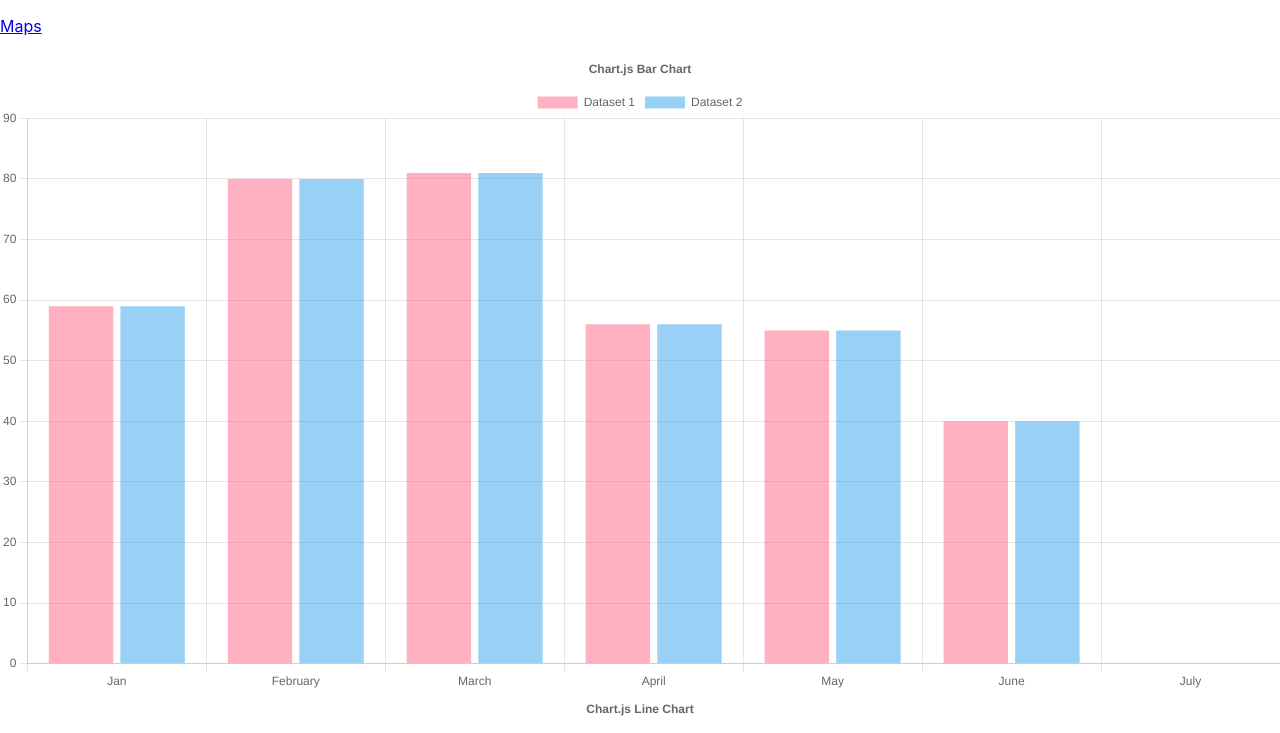
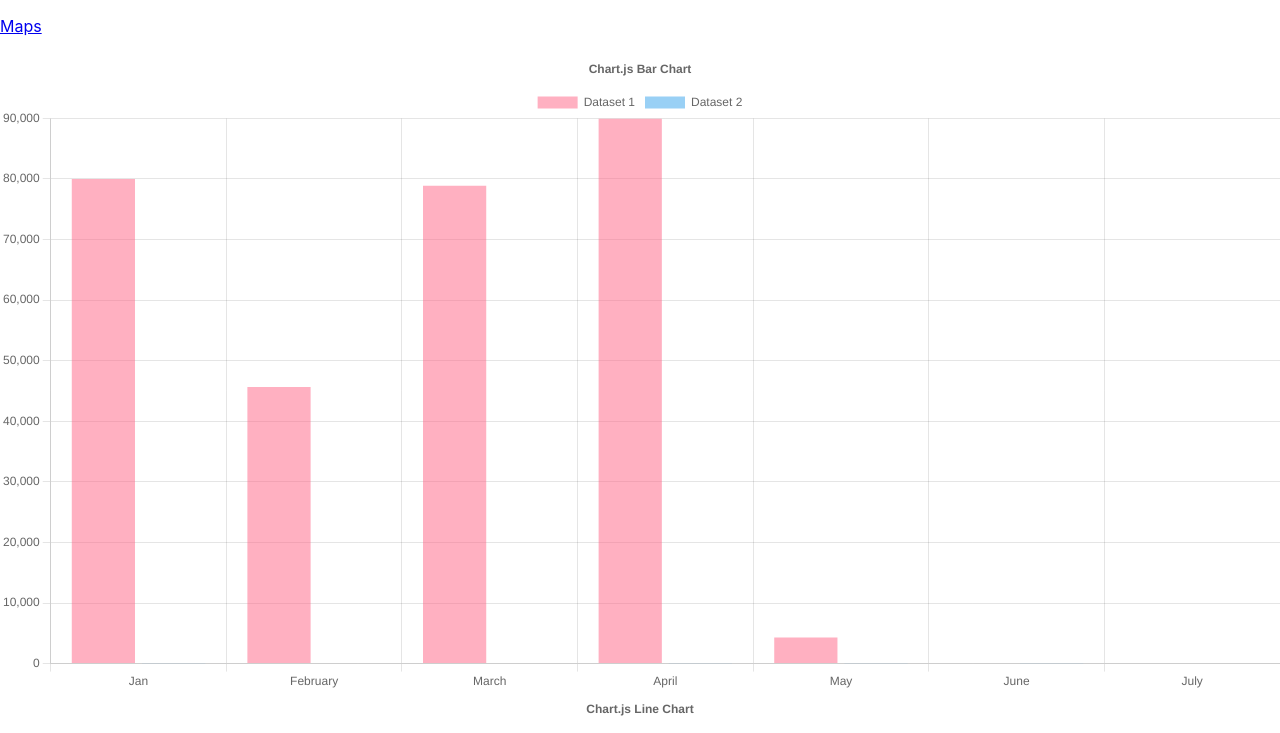
Before and after one commit to Tsebo200/200200_endtermassessment, a React (Create React App) app: page /maps in a window 1280 px wide. Shown: the top 733 px of the page. Built offline with nearby package versions, Linux system fonts and the light colour scheme.

Commit message:
UserGained Data displaying on Bar graph✅

```diff
--- a/src/components/Charts/BarGraph.jsx
+++ b/src/components/Charts/BarGraph.jsx
@@ -1,13 +1,12 @@
 import React from 'react'
 import {Bar} from 'react-chartjs-2';
-// import '../Data/Data';
+import { UserData } from '../../Data/Data';
+
 import { Chart as ChartJS, LineController, LineElement, PointElement, LinearScale, Title, ArcElement, Tooltip, Legend, CategoryScale, BarElement } from 'chart.js';
 ChartJS.register(LineController, LineElement, PointElement, LinearScale, Title);
 
 
 function BarGraph() {
-
-
 
     ChartJS.register(
         CategoryScale,
@@ -40,7 +39,8 @@ function BarGraph() {
     datasets: [
       {
         label: 'Dataset 1',
-        data: [59, 80, 81, 56, 55, 40],
+        // data: [59, 80, 81, 56, 55, 40],
+        data: UserData.map((data)  => data.userGain),
         backgroundColor: 'rgba(255, 99, 132, 0.5)',
       },
       {
@@ -51,9 +51,8 @@ function BarGraph() {
     ],
   };
 
-  return (
-    <Bar options={options} data={data}/>
-  )
+  return <Bar options={options} data={data}/>
+
 }
 
 export default BarGraph
--- a/src/components/Charts/LineGraph.jsx
+++ b/src/components/Charts/LineGraph.jsx
@@ -1,7 +1,7 @@
 import React from 'react'
 import {Chart as ChartJS,CategoryScale,LinearScale,PointElement,LineElement,Title,Tooltip,Legend} from 'chart.js';
 import { Line } from 'react-chartjs-2';
-
+import { UserData } from '../../Data/Data';
 
 
 
```
